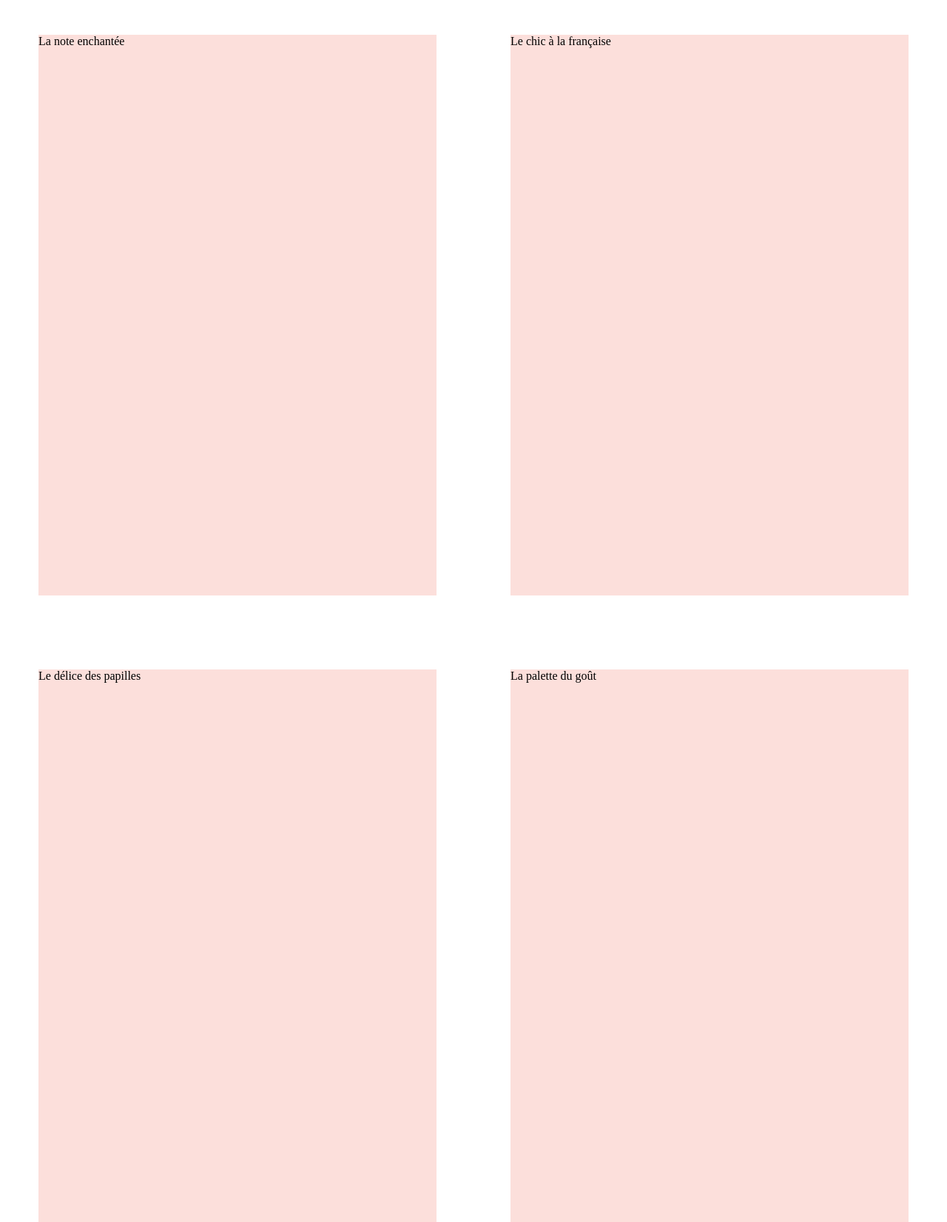
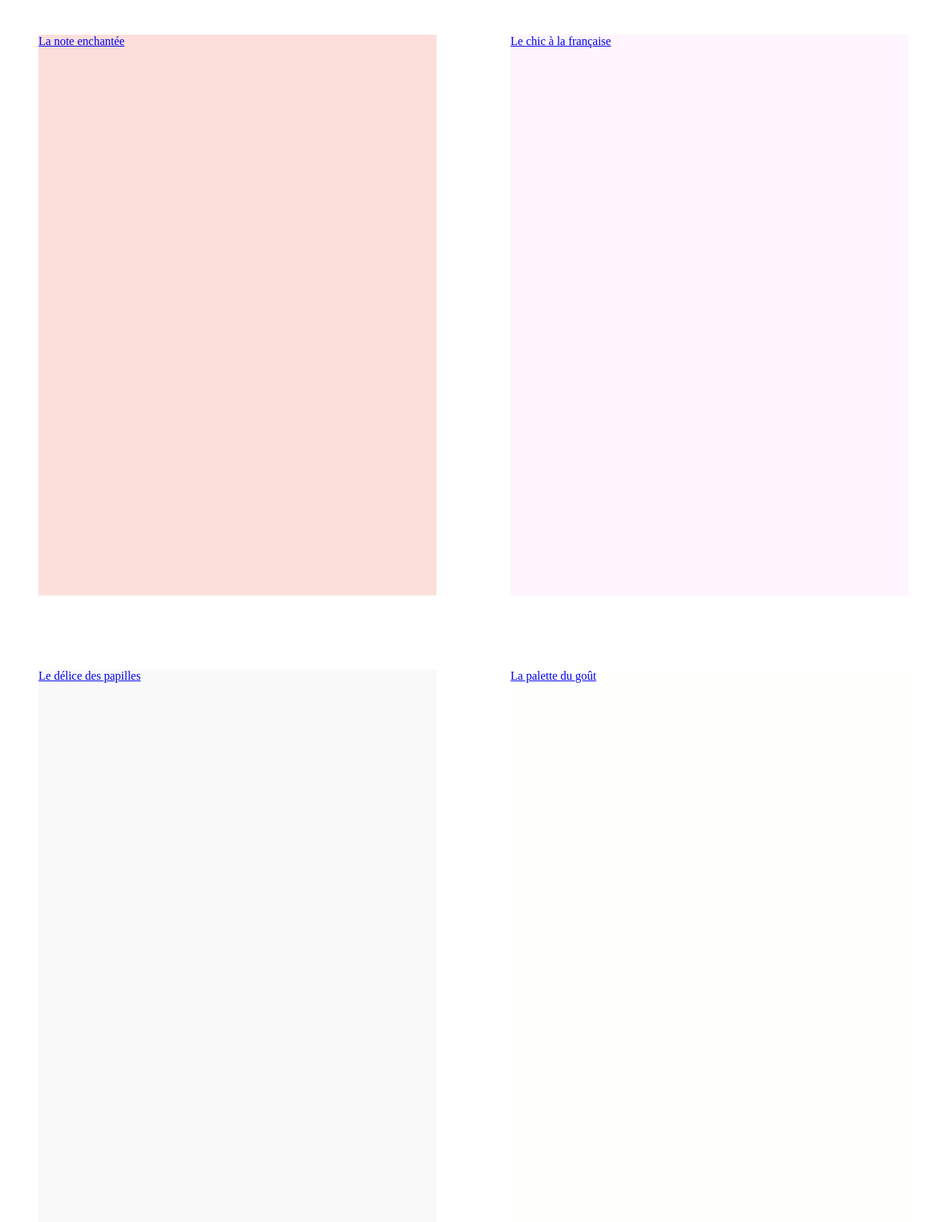
Before and after one commit to wilodorico/ohmyfood, a website: page index.html in a window 1280 px wide. Shown: the part 248-1900 px from the top of the page at 74% size. Drawn offline with Linux system fonts and the light colour scheme.

Commit message:
structure

```diff
--- a/index.html
+++ b/index.html
@@ -13,25 +13,25 @@
 
     <main>
         <article class="grid">
-            <section class="card">
+            <a href="#" class="grid__card--note">
                 <h3>La note enchantée</h3>
                 <p></p>
-            </section>
+            </a>
 
-            <section class="card">
+            <a href="#" class="grid__card--chic">
                 <h3>Le chic à la française</h3>
                 <p></p>
-            </section>
+            </a>
 
-            <section class="card">
+            <a href="#" class="grid__card--delice">
                 <h3>Le délice des papilles</h3>
                 <p></p>
-            </section>
+            </a>
 
-            <section class="card">
+            <a href="#" class="grid__card--palette">
                 <h3>La palette du goût</h3>
                 <p></p>
-            </section>
+            </a>
         </article>
 
         <button class="btn">Prochainement</button>
--- a/sass/main.scss
+++ b/sass/main.scss
@@ -2,6 +2,13 @@
 
 $color-primary: #579c87;
 $color-secondary: #fdcb46;
+
+@mixin card ($color: #ddd){
+    background: $color;
+    height: 758px;
+    width: 538px;
+    margin: 50px;
+}
 
 .header {
     background: $color-primary;
@@ -25,11 +32,17 @@ main {
     flex-wrap: wrap;
     justify-content: center;
 
-    .card {
-        background: #fcdfdb;
-        height: 758px;
-        width: 538px;
-        margin: 50px;
+    &__card--note {
+        @include card (#fcdfdb);
+    }
+    &__card--chic {
+        @include card (#fff5fe);
+    }
+    &__card--delice {
+        @include card (#f9f9f9);
+    }
+    &__card--palette {
+        @include card (#fdfffd);
     }
 }
 
```
Also changed, not shown: menus/note/note.html (added, +11 -0 lines), css/style.css, 1 other file.
